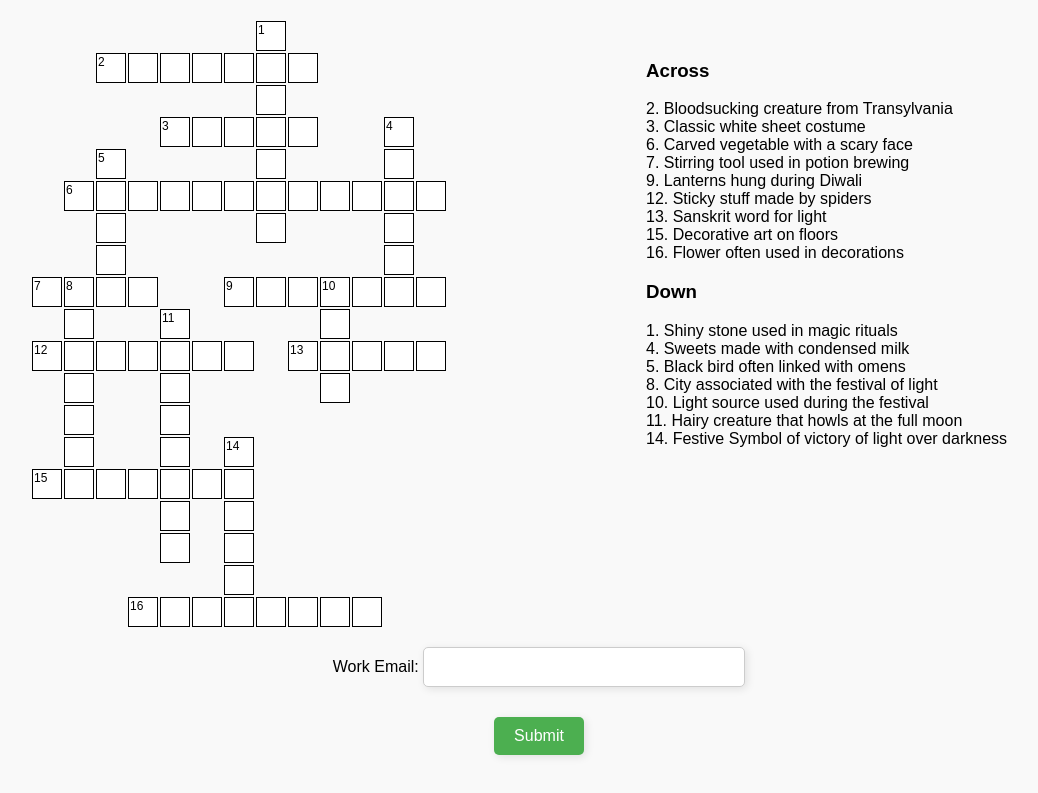
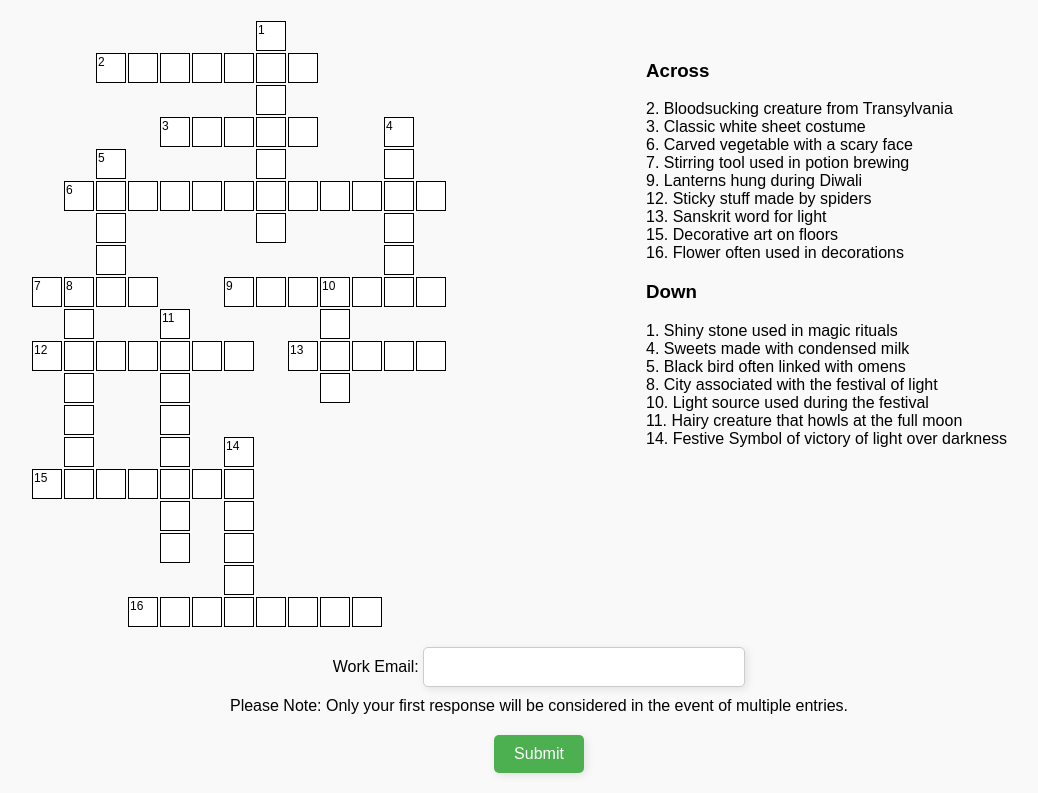
Before and after one commit to Hrushabh30/FunEvent, a website: page public/index.html in a window 1280 px wide. Shown: the part 99-892 px from the top of the page, without its empty margins (101-1139 px from the left). Drawn offline with Linux system fonts and the light colour scheme.

Commit message:
Update index.html

```diff
--- a/public/index.html
+++ b/public/index.html
@@ -339,6 +339,9 @@
         <label for="email">Work Email:</label>
         <input type="email" id="email" required>
     </div>
+    <div class="alert">
+      <div>Please Note: Only your first response will be considered in the event of multiple entries.</div>
+    </div>
 
     <button id="submitBtn">Submit</button>
   </div>
```
